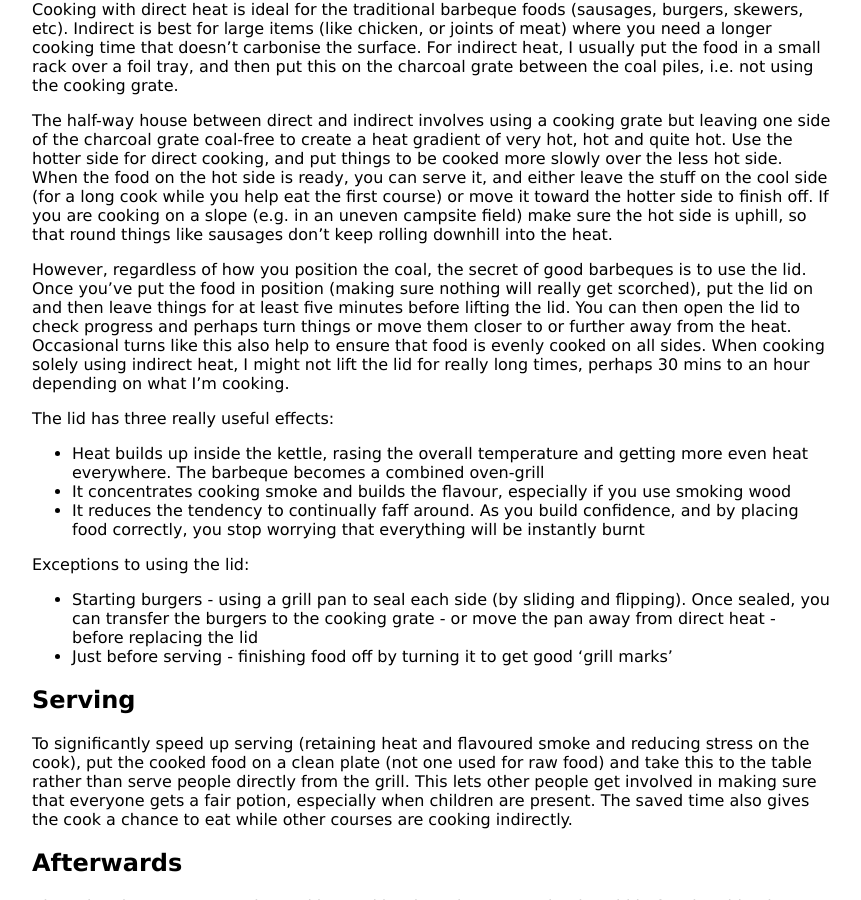
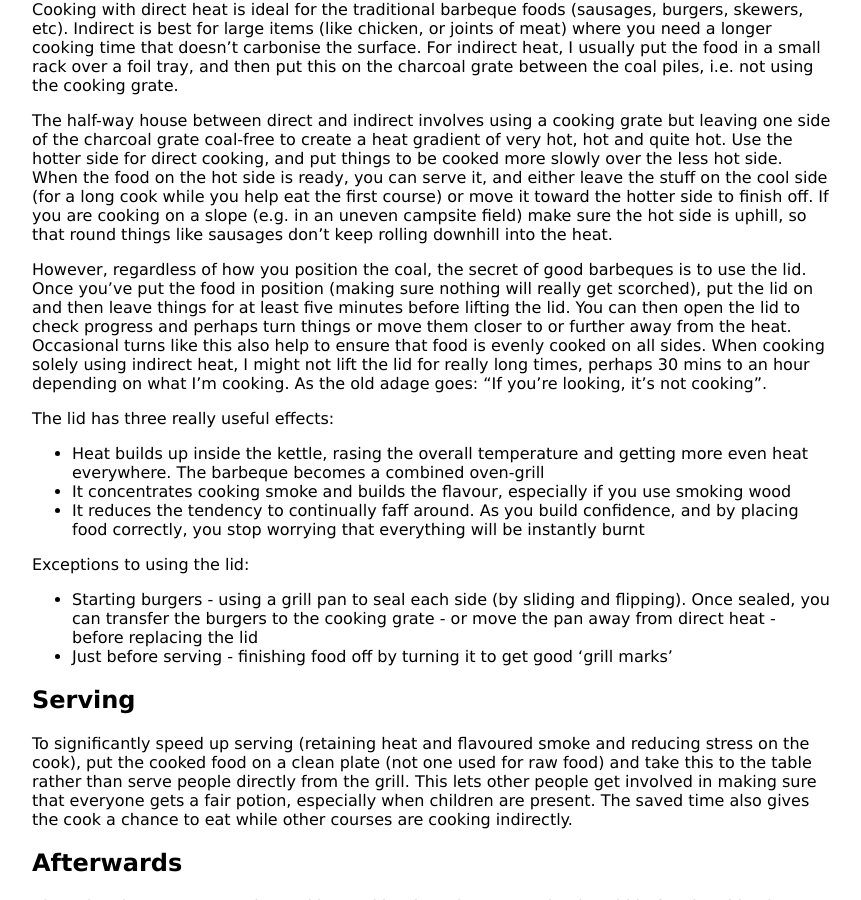
Before and after one commit to KineticLensman/KineticLensman.github.io, a Jekyll site: the page built from _posts/2018-08-12-barbecue-part1.md, in a window 1280 px wide and 900 px high, scrolled down 2324 px. Shown: the whole window, without its empty margins (208-1069 px from the left). Built offline with Jekyll 4.4.1, drawn with Linux system fonts in a browser that asks for light colours.

Commit message:
added adage

```diff
--- a/_posts/2018-08-12-barbecue-part1.md
+++ b/_posts/2018-08-12-barbecue-part1.md
@@ -69,7 +69,7 @@ Cooking with direct heat is ideal for the traditional barbeque foods (sausages,
 
 The half-way house between direct and indirect involves using a cooking grate but leaving one side of the charcoal grate coal-free to create a heat gradient of very hot, hot and quite hot. Use the hotter side for direct cooking, and put things to be cooked more slowly over the less hot side. When the food on the hot side is ready, you can serve it, and either leave the stuff on the cool side (for a long cook while you help eat the first course) or move it toward the hotter side to finish off. If you are cooking on a slope (e.g. in an uneven campsite field) make sure the hot side is uphill, so that round things like sausages don't keep rolling downhill into the heat.
 
-However, regardless of how you position the coal, the secret of good barbeques is to use the lid. Once you've put the food in position (making sure nothing will really get scorched), put the lid on and then leave things for at least five minutes before lifting the lid. You can then open the lid to check progress and perhaps turn things or move them closer to or further away from the heat. Occasional turns like this also help to ensure that food is evenly cooked on all sides. When cooking solely using indirect heat, I might not lift the lid for really long times, perhaps 30 mins to an hour depending on what I'm cooking.
+However, regardless of how you position the coal, the secret of good barbeques is to use the lid. Once you've put the food in position (making sure nothing will really get scorched), put the lid on and then leave things for at least five minutes before lifting the lid. You can then open the lid to check progress and perhaps turn things or move them closer to or further away from the heat. Occasional turns like this also help to ensure that food is evenly cooked on all sides. When cooking solely using indirect heat, I might not lift the lid for really long times, perhaps 30 mins to an hour depending on what I'm cooking. As the old adage goes: "If you're looking, it's not cooking".
 
 The lid has three really useful effects:
 * Heat builds up inside the kettle, rasing the overall temperature and getting more even heat everywhere. The barbeque becomes a combined oven-grill
```
